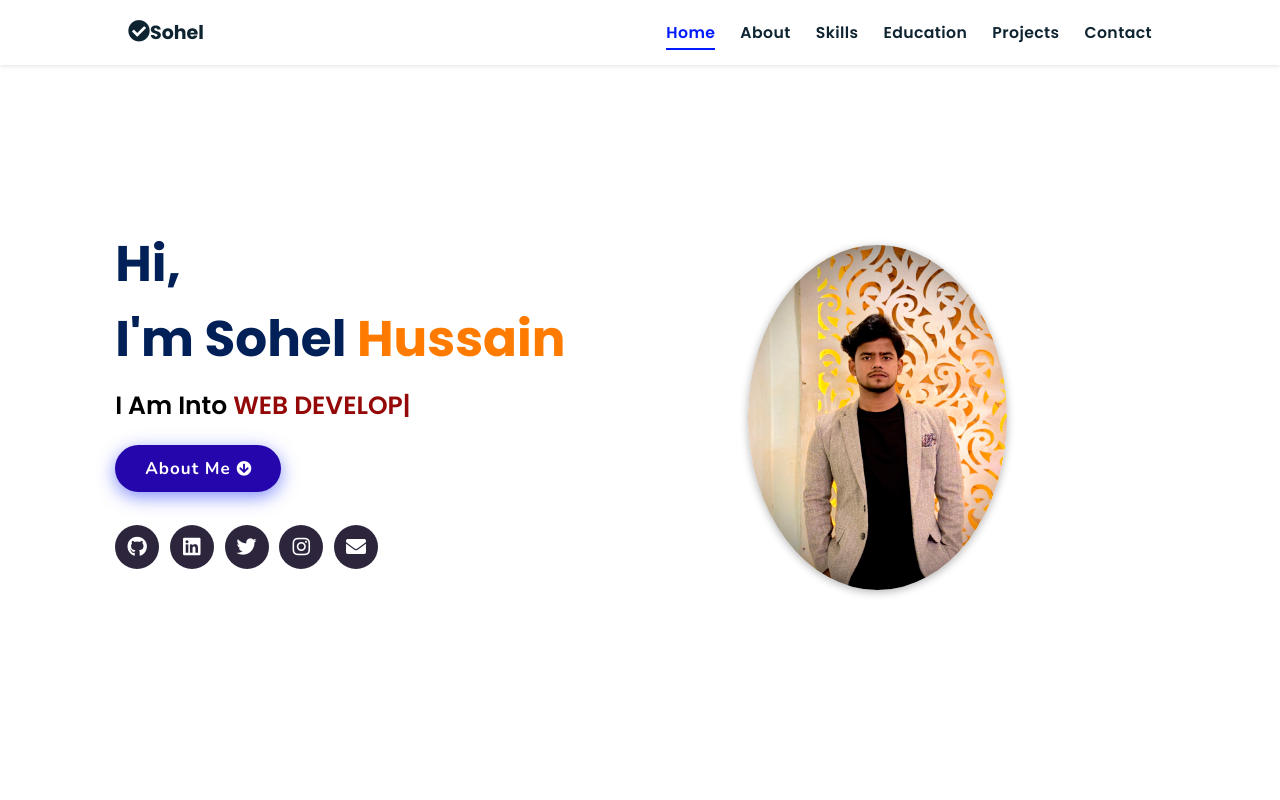
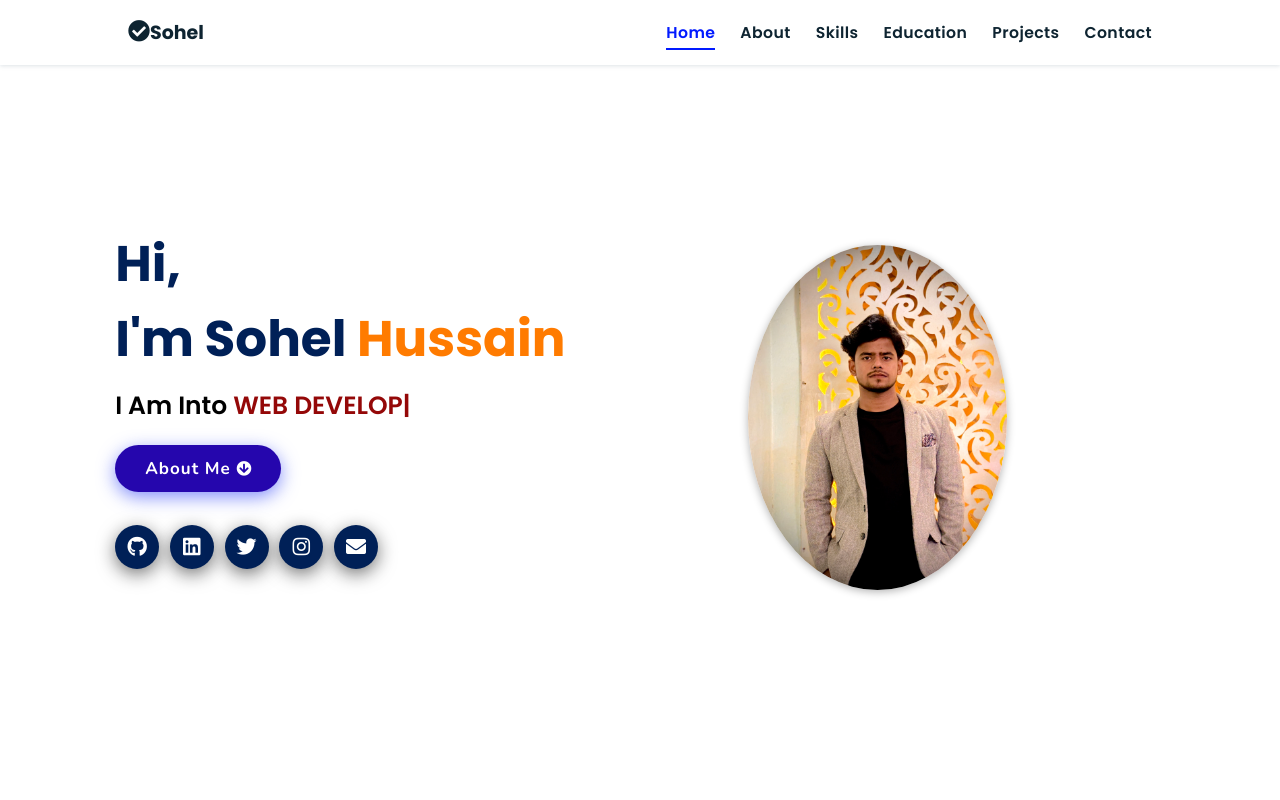
Before and after one commit to Sohel77-lab/portfolio, a plain HTML site: page index.html in a window 1280 px wide. Shown: the top 800 px of the page. Drawn offline with nearby package versions, Linux system fonts and the light colour scheme; no server answers.

Commit message:
style.css

```diff
--- a/CSS/style.css
+++ b/CSS/style.css
@@ -398,7 +398,7 @@ header .navbar ul li a:hover {
   display: inline-block;
   line-height: 44px;
   color: #fff;
-  background-color: #09011bda;
+  background-color: #002057;
   width: 44px;
   height: 44px;
   text-align: center;
@@ -407,6 +407,7 @@ header .navbar ul li a:hover {
   -webkit-transition: all 0.2s linear;
   -o-transition: all 0.2s linear;
   transition: all 0.2s linear;
+  box-shadow: 0px 5px 18px rgba(14, 14, 14, 0.575);
 }
 
 .social-icons a:active,
```
